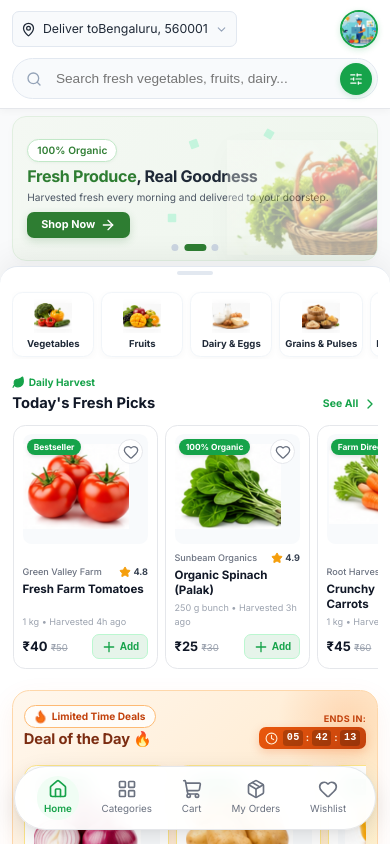
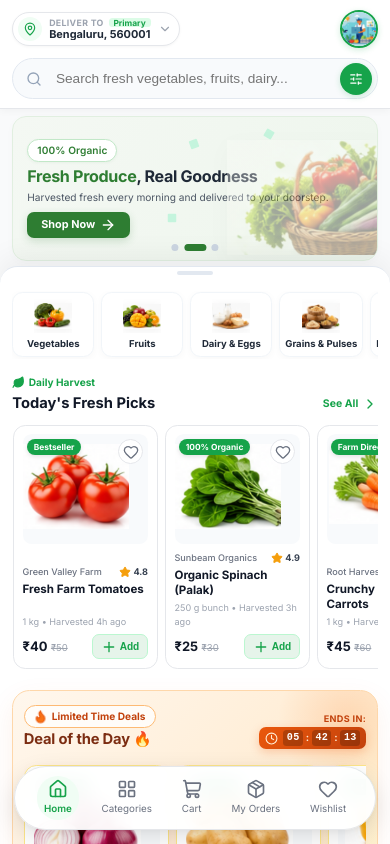
Before and after one commit to brmohan2004/fresh-direct, a React (Vite) app: page /buy/home in a window 390 px wide. Shown: the top 844 px of the page. Built offline with nearby package versions, Linux system fonts and the light colour scheme.

Commit message:
wishlist and loaction on header

```diff
--- a/src/components/common/Header.css
+++ b/src/components/common/Header.css
@@ -153,25 +153,91 @@
   display: flex;
   align-items: center;
   gap: 0.5rem;
-  padding: 0.4rem 0.85rem;
-  background: #f8fafc;
-  border: 1px solid #e2e8f0;
-  border-radius: 0.625rem;
+  padding: 0.35rem 0.7rem 0.35rem 0.45rem;
+  background: #ffffff;
+  border: 1px solid #e5e7eb;
+  border-radius: 9999px;
   cursor: pointer;
-  transition: all 0.3s cubic-bezier(0.4, 0, 0.2, 1);
-  min-height: 42px;
+  transition: all 0.2s cubic-bezier(0.4, 0, 0.2, 1);
+  box-shadow: 0 1px 3px rgba(0, 0, 0, 0.04);
 }
 
 .header-location:hover,
 .header-location.active {
-  background: #f1f5f9;
-  border-color: #cbd5e1;
+  background: #f0fdf4;
+  border-color: #bbf7d0;
+  box-shadow: 0 3px 10px rgba(22, 163, 74, 0.12);
+}
+
+.location-pin-badge {
+  width: 28px;
+  height: 28px;
+  border-radius: 50%;
+  background: #f0fdf4;
+  color: #16a34a;
+  display: flex;
+  align-items: center;
+  justify-content: center;
+  flex-shrink: 0;
+  transition: all 0.2s ease;
+}
+
+.header-location:hover .location-pin-badge,
+.header-location.active .location-pin-badge {
+  background: #16a34a;
+  color: #ffffff;
+}
+
+.location-info {
+  display: flex;
+  flex-direction: column;
+  justify-content: center;
+  line-height: 1.15;
+}
+
+.location-header-row {
+  display: flex;
+  align-items: center;
+  gap: 0.35rem;
+}
+
+.location-label {
+  font-size: 0.625rem;
+  font-weight: 700;
+  color: #9ca3af;
+  text-transform: uppercase;
+  letter-spacing: 0.04em;
+}
+
+.location-tag-pill {
+  font-size: 0.6rem;
+  font-weight: 700;
+  color: #16a34a;
+  background: #dcfce7;
+  padding: 0.02rem 0.35rem;
+  border-radius: 0.25rem;
+  line-height: 1;
+}
+
+.location-value {
+  font-size: 0.825rem;
+  font-weight: 700;
+  color: #1f2937;
+  max-width: 140px;
+  white-space: nowrap;
+  overflow: hidden;
+  text-overflow: ellipsis;
 }
 
 .location-arrow {
-  color: #94a3b8;
+  color: #9ca3af;
   flex-shrink: 0;
-  transition: transform 0.2s ease;
+  transition: transform 0.25s cubic-bezier(0.4, 0, 0.2, 1), color 0.2s ease;
+}
+
+.header-location:hover .location-arrow,
+.header-location.active .location-arrow {
+  color: #16a34a;
 }
 
 .location-arrow.rotated {
@@ -573,13 +639,18 @@
   }
 
   .header-location {
-    padding: 0.35rem 0.55rem;
-    border-radius: 0.5rem;
-    min-height: 36px;
+    padding: 0.25rem 0.55rem 0.25rem 0.35rem;
+    min-height: 34px;
+  }
+
+  .location-pin-badge {
+    width: 24px;
+    height: 24px;
   }
 
   .location-value {
-    max-width: 120px;
+    max-width: 105px;
+    font-size: 0.78rem;
   }
 
   .action-btn {
--- a/src/components/common/Header.jsx
+++ b/src/components/common/Header.jsx
@@ -147,13 +147,19 @@ export default function Header({ onToggleSidebar, categorySearchQuery = '', onCa
               <div
                 className={`header-location ${isAddressDropdownOpen ? 'active' : ''}`}
                 onClick={() => setIsAddressDropdownOpen((prev) => !prev)}
+                title="Change Delivery Location"
               >
-                <MapPin size={15} className="location-pin-icon" />
+                <div className="location-pin-badge">
+                  <MapPin size={14} className="location-pin-icon" />
+                </div>
                 <div className="location-info">
-                  <span className="location-label">Deliver to</span>
+                  <div className="location-header-row">
+                    <span className="location-label">Deliver to</span>
+                    {selectedAddress.tag && <span className="location-tag-pill">{selectedAddress.tag}</span>}
+                  </div>
                   <span className="location-value">{selectedAddress.address}</span>
                 </div>
-                <ChevronDown size={13} className={`location-arrow ${isAddressDropdownOpen ? 'rotated' : ''}`} />
+                <ChevronDown size={14} className={`location-arrow ${isAddressDropdownOpen ? 'rotated' : ''}`} />
               </div>
 
               {/* Saved Address Dropdown Popup */}
--- a/src/pages/buy/wishlist/WishlistPage.css
+++ b/src/pages/buy/wishlist/WishlistPage.css
@@ -10,6 +10,7 @@
   background-color: var(--bg-main, #f9fafb);
   display: flex;
   flex-direction: column;
+  overflow-x: hidden;
 }
 
 .wishlist-page-container {
@@ -20,6 +21,7 @@
   display: flex;
   flex-direction: column;
   gap: 1.5rem;
+  box-sizing: border-box;
 }
 
 /* Top Header */
@@ -54,12 +56,15 @@
   grid-template-columns: 1fr 340px;
   gap: 2rem;
   align-items: start;
+  width: 100%;
 }
 
 .wishlist-left-col {
   display: flex;
   flex-direction: column;
   gap: 1.25rem;
+  width: 100%;
+  min-width: 0;
 }
 
 /* Favorites Green Banner */
@@ -71,12 +76,16 @@
   display: flex;
   align-items: center;
   justify-content: space-between;
+  width: 100%;
+  box-sizing: border-box;
 }
 
 .favorites-banner-left {
   display: flex;
   align-items: center;
   gap: 0.75rem;
+  flex: 1;
+  min-width: 0;
 }
 
 .heart-badge-icon {
@@ -94,6 +103,8 @@
 .favorites-text {
   display: flex;
   flex-direction: column;
+  flex: 1;
+  min-width: 0;
 }
 
 .fav-title {
@@ -114,6 +125,8 @@
   align-items: center;
   justify-content: space-between;
   gap: 1rem;
+  width: 100%;
+  min-width: 0;
 }
 
 .category-tabs {
@@ -123,6 +136,8 @@
   overflow-x: auto;
   scrollbar-width: none;
   padding-bottom: 0.1rem;
+  flex: 1;
+  min-width: 0;
 }
 
 .category-tabs::-webkit-scrollbar {
@@ -140,6 +155,7 @@
   cursor: pointer;
   white-space: nowrap;
   transition: all 0.2s ease;
+  flex-shrink: 0;
 }
 
 .tab-btn:hover {
@@ -197,6 +213,7 @@
   display: flex;
   flex-direction: column;
   gap: 0.85rem;
+  width: 100%;
 }
 
 /* Bottom Action Row */
@@ -206,6 +223,8 @@
   justify-content: space-between;
   margin-top: 0.5rem;
   padding-top: 0.75rem;
+  width: 100%;
+  box-sizing: border-box;
 }
 
 .footer-count {
@@ -271,6 +290,7 @@
   justify-content: center;
   text-align: center;
   gap: 0.75rem;
+  width: 100%;
 }
 
 .empty-wishlist-icon {
@@ -317,10 +337,15 @@
   .wishlist-page-container {
     padding: 1rem 1rem 6rem 1rem;
     gap: 1rem;
+    overflow-x: hidden;
   }
 
   .desktop-only {
     display: none !important;
+  }
+
+  .wishlist-controls-bar {
+    gap: 0.5rem;
   }
 
   .wishlist-bottom-row {
--- a/src/pages/buy/wishlist/components/WishlistItemRow.css
+++ b/src/pages/buy/wishlist/components/WishlistItemRow.css
@@ -20,6 +20,8 @@
   display: flex;
   align-items: center;
   gap: 1.25rem;
+  flex: 1;
+  min-width: 0;
 }
 
 .wishlist-img-box {
@@ -42,6 +44,8 @@
   display: flex;
   flex-direction: column;
   gap: 0.15rem;
+  flex: 1;
+  min-width: 0;
 }
 
 .wishlist-item-name {
@@ -49,11 +53,17 @@
   font-weight: 700;
   color: #111827;
   line-height: 1.2;
+  white-space: nowrap;
+  overflow: hidden;
+  text-overflow: ellipsis;
 }
 
 .wishlist-item-farm {
   font-size: 0.78rem;
   color: #6b7280;
+  white-space: nowrap;
+  overflow: hidden;
+  text-overflow: ellipsis;
 }
 
 .wishlist-price-unit {
@@ -84,12 +94,14 @@
 .wishlist-item-date {
   font-size: 0.825rem;
   color: #6b7280;
+  white-space: nowrap;
 }
 
 .wishlist-item-actions {
   display: flex;
   align-items: center;
   gap: 0.85rem;
+  flex-shrink: 0;
 }
 
 .wishlist-heart-btn,
@@ -123,6 +135,7 @@
   cursor: pointer;
   transition: all 0.2s ease;
   box-shadow: 0 1px 3px rgba(0,0,0,0.03);
+  white-space: nowrap;
 }
 
 .wishlist-add-cart-btn:hover {
@@ -135,32 +148,41 @@
   .wishlist-item-row {
     padding: 0.85rem;
     position: relative;
+    gap: 0.5rem;
+    width: 100%;
+    box-sizing: border-box;
+  }
+
+  .wishlist-item-left {
+    gap: 0.75rem;
   }
 
   .wishlist-img-box {
-    width: 60px;
-    height: 54px;
+    width: 52px;
+    height: 48px;
   }
 
   .wishlist-item-name {
-    font-size: 0.925rem;
+    font-size: 0.9rem;
+    max-width: calc(100vw - 220px);
   }
 
   .wishlist-item-actions {
     flex-direction: column;
     align-items: flex-end;
     gap: 0.5rem;
+    flex-shrink: 0;
   }
 
   .wishlist-heart-btn {
     position: absolute;
-    top: 0.75rem;
-    right: 0.75rem;
+    top: 0.5rem;
+    right: 0.5rem;
   }
 
   .wishlist-add-cart-btn {
-    padding: 0.4rem 0.65rem;
-    font-size: 0.78rem;
-    margin-top: 1.5rem;
+    padding: 0.4rem 0.6rem;
+    font-size: 0.75rem;
+    margin-top: 1.25rem;
   }
 }
```
